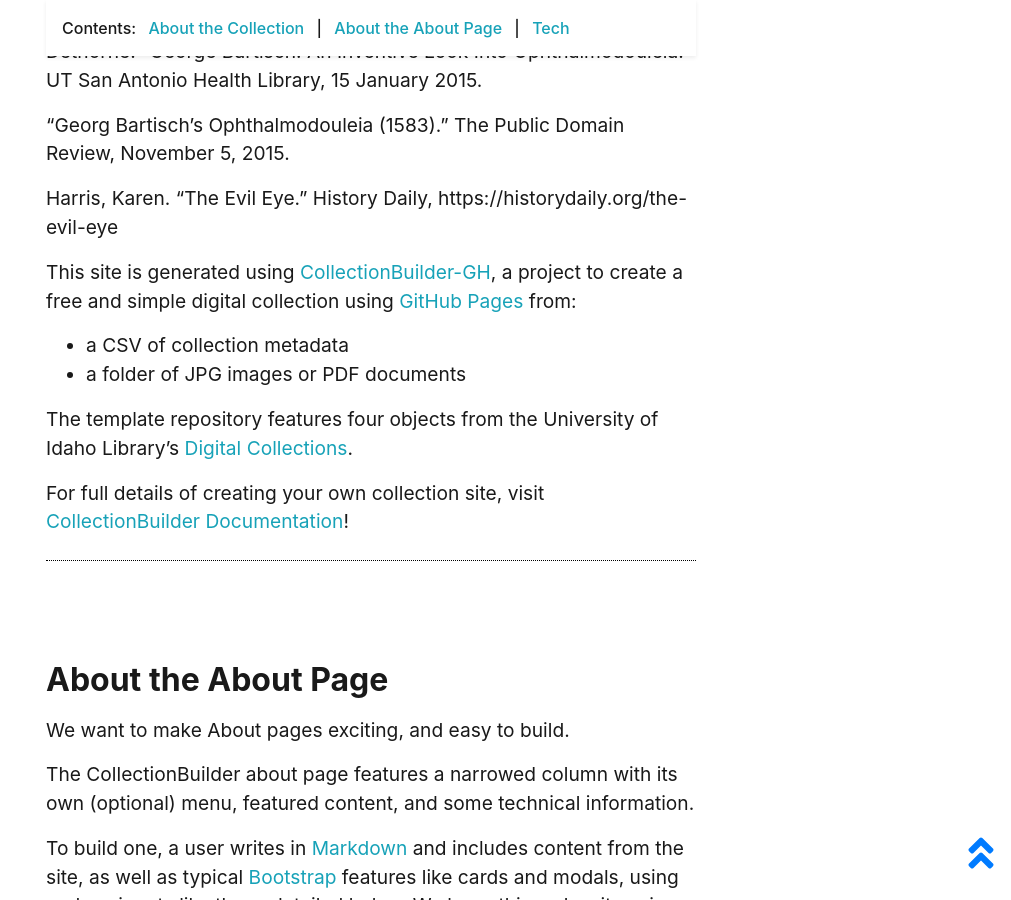
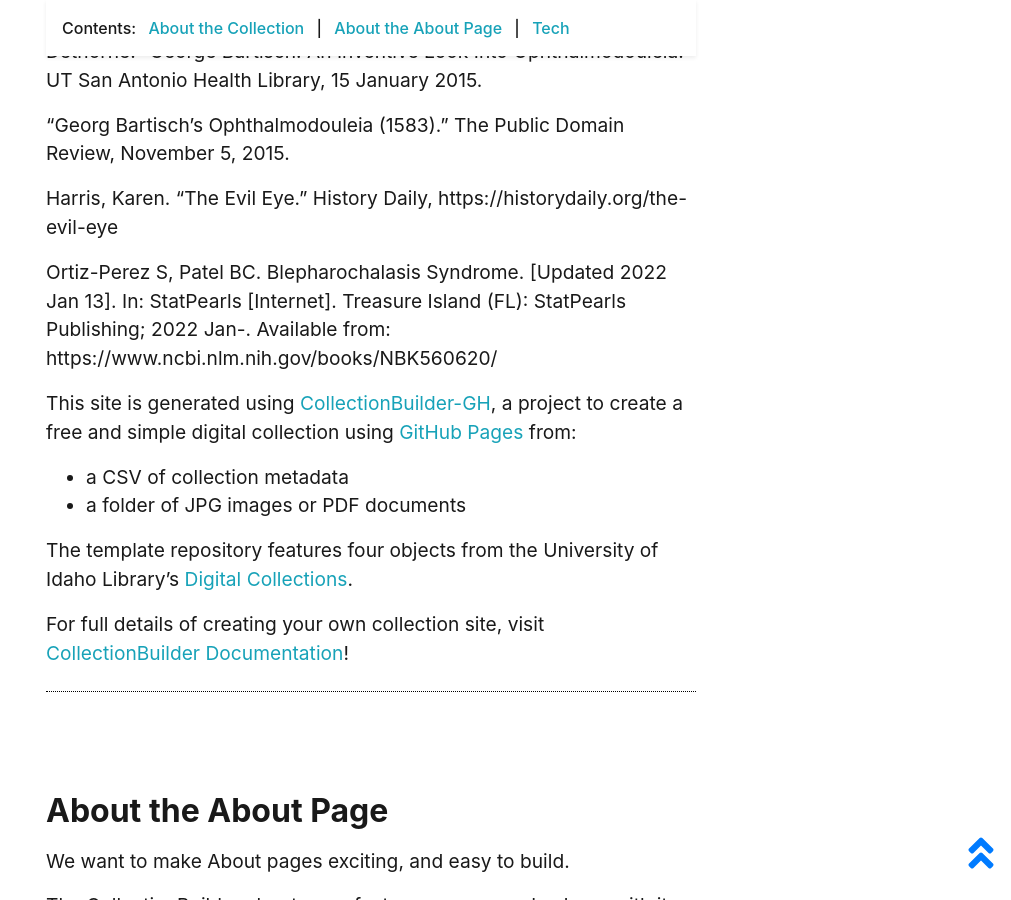
Before and after one commit to easeage/OphthalmodouleiaArchive, a Jekyll site: the page built from pages/about.md, in a window 1280 px wide and 900 px high, scrolled down 855 px. Shown: the whole window, without its empty margins (269-1280 px from the left). Built offline with Jekyll 4.4.1, drawn with Linux system fonts in a browser that asks for light colours.

Commit message:
Update about.md

```diff
--- a/pages/about.md
+++ b/pages/about.md
@@ -26,6 +26,9 @@ Health Library, 15 January 2015.
 
 Harris, Karen. “The Evil Eye.” History Daily, https://historydaily.org/the-evil-eye
 
+Ortiz-Perez S, Patel BC. Blepharochalasis Syndrome. [Updated 2022 Jan 13]. In: StatPearls [Internet]. Treasure Island (FL): StatPearls Publishing; 2022 Jan-. Available from: https://www.ncbi.nlm.nih.gov/books/NBK560620/
+
+
 
 This site is generated using [CollectionBuilder-GH](https://collectionbuilding.github.io/gh/), a project to create a free and simple digital collection using [GitHub Pages](https://pages.github.com/) from:
 
```
